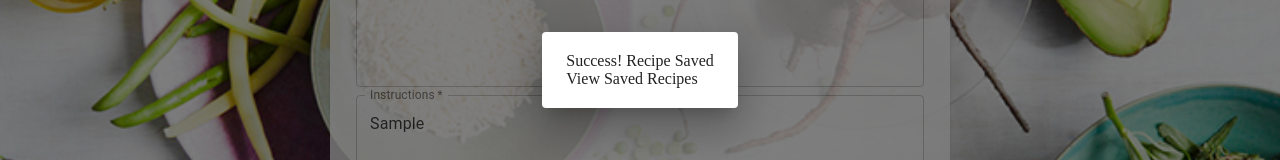
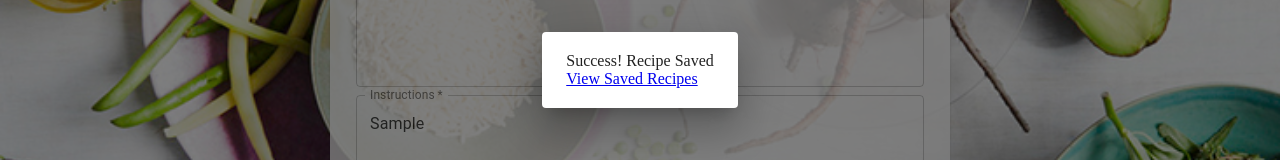
Before and after one commit to FS-Capstone/Waste-Not, a React (Create React App) app: page /create-recipe in a window 1280 px wide. Both pictures are taken after typing "Sample", "Sample", "Sample", "Sample", "Sample", "Sample" into the empty fields and a click on the button "SAVE". Shown: the part 398-558 px from the top of the page. Built offline with nearby package versions, Linux system fonts and the light colour scheme; no server answers.

Commit message:
confirmation dialog has link to redirect to saved recipes view

```diff
--- a/src/components/ConfirmationDialog.js
+++ b/src/components/ConfirmationDialog.js
@@ -2,6 +2,7 @@ import React from 'react';
 import { Dialog } from '@mui/material';
 import { DialogTitle } from '@mui/material';
 import { DialogContent } from '@mui/material';
+import { Link } from 'react-router-dom';
 
 const ConfirmationDialog = (props) => {
 
@@ -19,7 +20,7 @@ const ConfirmationDialog = (props) => {
                     Success! Recipe Saved
                 </div>
                 <div>
-                    View Saved Recipes
+                    <Link to='/createdRecipes'>View Saved Recipes</Link>
                 </div>
             </DialogContent>
         </Dialog>
```
